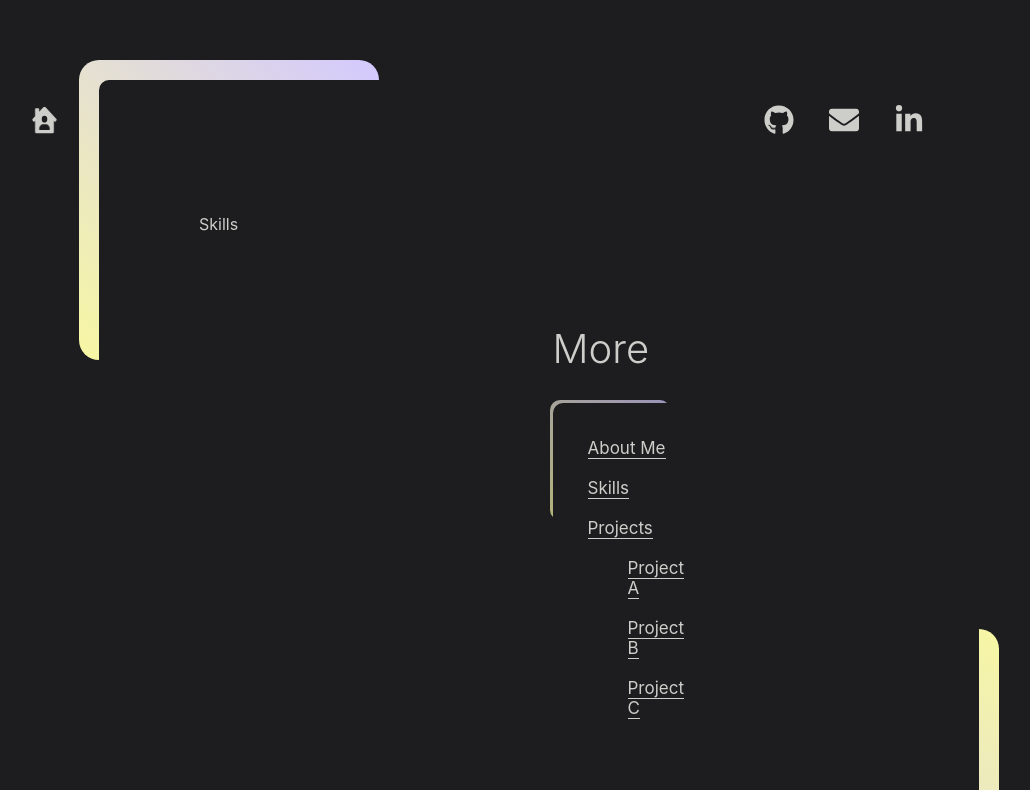
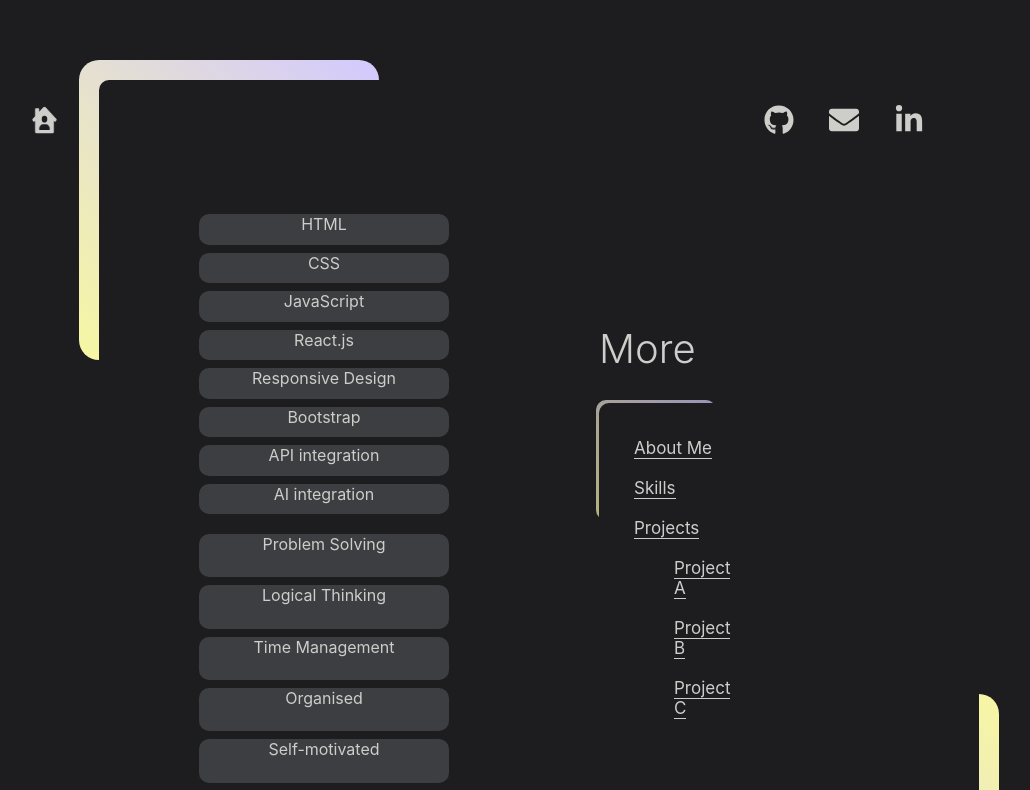
Before and after one commit to SusannaMj/portfolio-frontend, a React (Create React App) app: page /skills in a window 1280 px wide. Shown: the top 790 px of the page, without its empty margins (101-1131 px from the left). Built offline with nearby package versions, Linux system fonts and the light colour scheme.

Commit message:
added grid structure and design

```diff
--- /dev/null
+++ b/src/Content/Skills.css
@@ -0,0 +1,39 @@
+.skills {
+  text-align: center;
+  color: var(--grey-white);
+}
+
+.coding-skills {
+  display: grid;
+  grid-template-columns: repeat(4, 1fr);
+  column-gap: 8px;
+  row-gap: 8px;
+  height: 300px;
+  grid-template-columns: repeat(auto-fit, minmax(180px, 1fr));
+  padding-bottom: 20px;
+}
+
+.soft-skills {
+  display: grid;
+  column-gap: 8px;
+  row-gap: 8px;
+  grid-template-columns: repeat(auto-fit, minmax(250px, 1fr));
+  height: 300px;
+}
+
+.coding-skills .skill {
+  border-radius: 10px;
+}
+
+.soft-skills .skill {
+  border-radius: 10px;
+}
+
+.skill:hover {
+  background-color: rgb(240, 190, 106);
+  transition: all 100ms ease-in;
+}
+
+.skill {
+  background-color: rgb(61, 62, 66);
+}
--- a/src/Content/Skills.js
+++ b/src/Content/Skills.js
@@ -1,4 +1,27 @@
 import React from "react";
+import "./Skills.css";
 export default function Skills() {
-  return <div>Skills</div>;
+  return (
+    <div className="skills">
+      <div className="coding-skills">
+        <div className="skill">HTML</div>
+        <div className="skill">CSS</div>
+        <div className="skill">JavaScript</div>
+        <div className="skill">React.js</div>
+        <div className="skill">Responsive Design</div>
+        <div className="skill">Bootstrap</div>
+        <div className="skill">API integration</div>
+        <div className="skill">AI integration</div>
+      </div>
+      <div className="soft-skills">
+        <div className="skill">Problem Solving</div>
+        <div className="skill">Logical Thinking</div>
+        <div className="skill">Time Management</div>
+        <div className="skill">Organised</div>
+        <div className="skill">Self-motivated</div>
+        <div className="skill">Research</div>
+      </div>
+      <a href="https://www.freepik.com/search">Icon by Freepik</a>
+    </div>
+  );
 }
```
